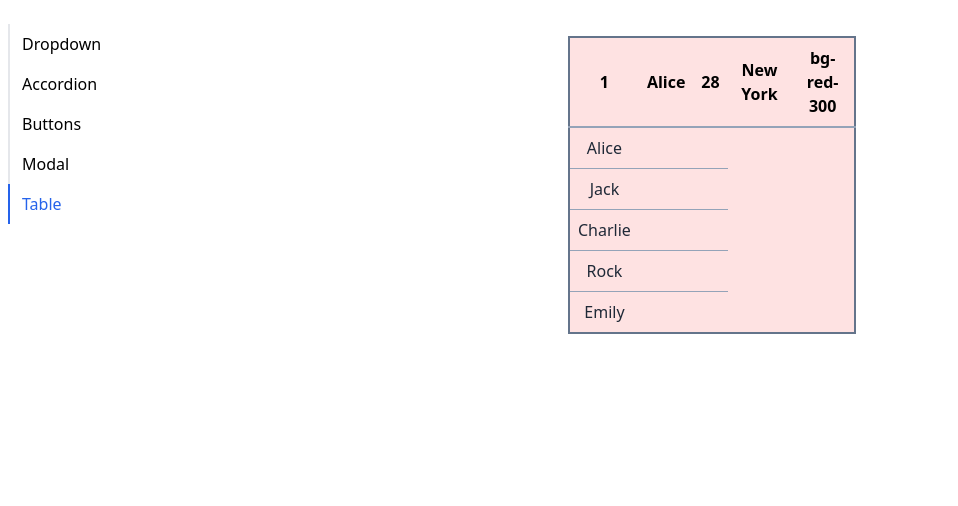
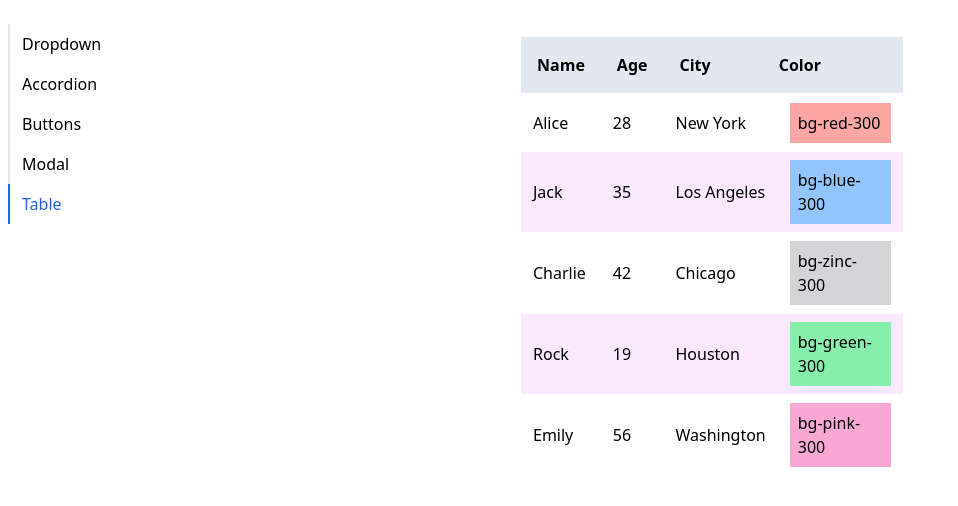
Before and after one commit to nath-Nipan-2022/navigation-project, a React (Vite) app: page /table in a window 1280 px wide. Shown: the top 506 px of the page, without its empty margins (0-958 px from the left). Built offline with nearby package versions, Linux system fonts and the light colour scheme.

Commit message:
Sorting feature added😍

```diff
--- a/src/components/Table.jsx
+++ b/src/components/Table.jsx
@@ -1,40 +1,50 @@
-const Table = ({ data }) => {
-  const renderHeaders = Object.values(data[0]).map((header, i) => {
+import { Fragment } from "react";
+
+const Table = ({ data, config }) => {
+  const renderHeaders = config.map((column) => {
+    if (column.header) {
+      return <Fragment key={column.label}>{column.header()}</Fragment>;
+    }
+
     return (
       <th
-        className=" border-b-2 border-slate-400 p-2 hover:bg-red-400  "
-        key={i}
+        // onClick={() => handleHeaderClick(column.label)}
+        //! here, we are declaring onclick for event header, which is inefficient!
+
+        key={column.label}
+        // className="p-4 cursor-pointer"
       >
-        {header}
+        {column.label}
       </th>
     );
   });
 
-  const renderRows = data.map((row) => {
-    if (!row.name) {
-      return "";
-    }
+  const renderRows = data.map((row, i) => {
+    const oddRowClass = i % 2 !== 0 ? "bg-fuchsia-100" : "";
+
+    // Awesome method!
+    const renderCells = config.map((column) => {
+      return (
+        <td key={column.label} className=" p-2 px-3">
+          {column.render(row)}
+        </td>
+      );
+    });
+
     return (
-      <tr key={row.name} className=" text-center text-gray-800">
-        <td className="p-2 hover:bg-red-300  border-b border-slate-400">
-          {row.name}
-        </td>
-        <td className="p-2 hover:bg-red-300  border-b border-slate-400">
-          {row.value}
-        </td>
-        <td className="p-2 hover:bg-red-300  border-b border-slate-400">
-          {row.type}
-        </td>
+      <tr key={row.id} className={`p-2 border-b border-white ${oddRowClass}`}>
+        {renderCells}
       </tr>
     );
   });
 
   return (
-    <table className="mx-auto table-auto w-72 bg-red-100 border-2 border-slate-500  cursor-pointer">
+    <table className="mx-auto table-auto border border-white w-96">
       <thead>
-        <tr>{renderHeaders}</tr>
+        <tr className="text-left border-b-2 border-white bg-slate-200">
+          {renderHeaders}
+        </tr>
       </thead>
-
       <tbody>{renderRows}</tbody>
     </table>
   );
```
